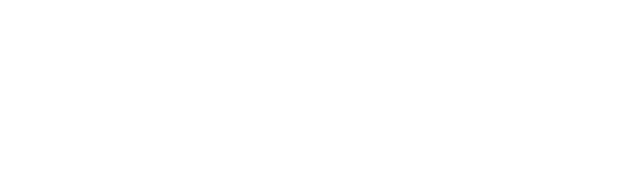
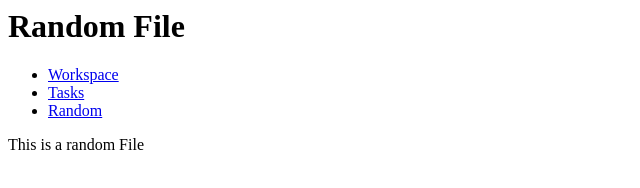
Before and after one commit to hamzamohd/firstProject, a plain HTML site: page testFolder/randomFile.html in a window 1280 px wide. Shown: the whole page, without its empty margins (0-640 px from the left). Drawn offline with Linux system fonts and the light colour scheme.

Commit message:
added content to randomFile

```diff
--- a/testFolder/randomFile.html
+++ b/testFolder/randomFile.html
@@ -0,0 +1,23 @@
+<html>
+    <head>
+        <h1>
+            Random File
+        </h1>
+    </head>
+    <body>
+            <div class = "navbar">
+                    <ul class = "navbar-list">
+                        <li class = "navbar-list-item">
+                            <a class = "navbar-link" href = "index.html"> Workspace </a>
+                        </li>
+                        <li class = "navbar-list-item active-link">
+                                <a class = "navbar-link" href = "tasks.html"> Tasks </a>
+                        </li>
+                        <li class = "navbar-list-item active-link">
+                                <a class = "navbar-link" href = "randomFile.html"> Random </a>
+                        </li>
+                    </ul>
+            </div>
+        This is a random File
+    </body>
+</html>
```
Also changed, not shown: testFolder/index.html (+4 -1 lines), testFolder/tasks.html (+3 -0 lines).
